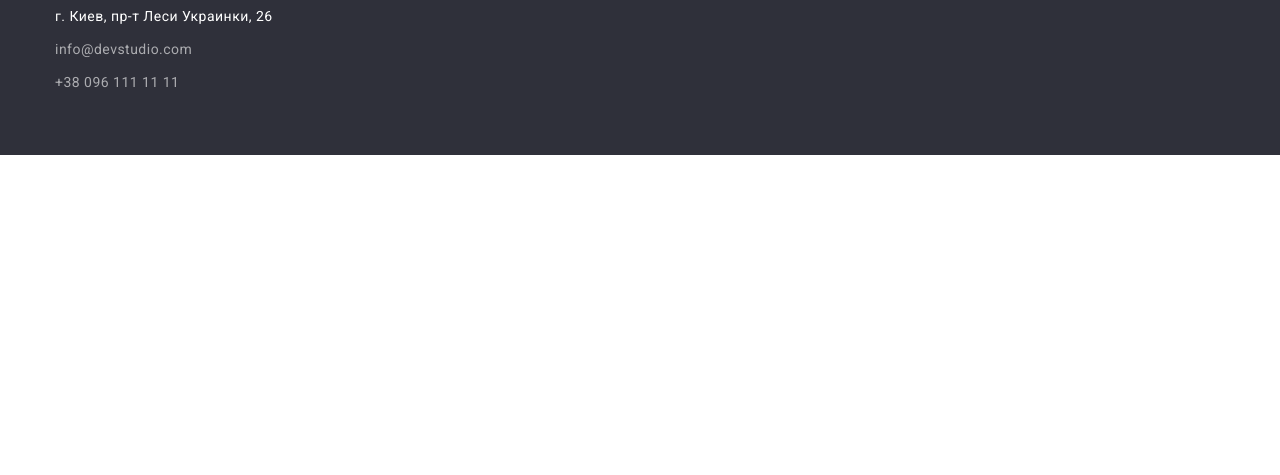
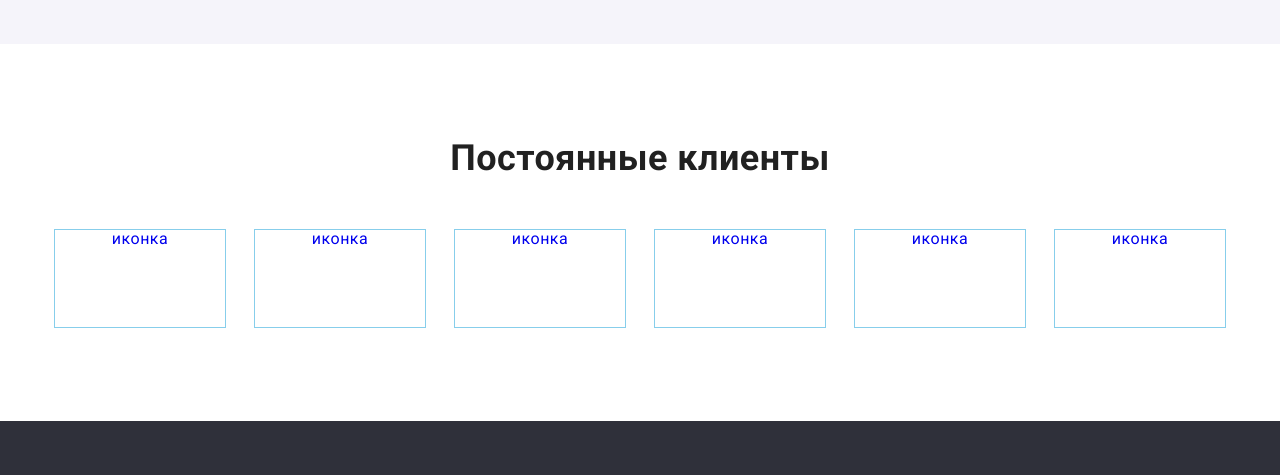
Before and after one commit to AlexabderFed/goit-markup-hw-04, a plain HTML site: page index.html in a window 1280 px wide. Shown: the part 2200-2675 px from the top of the page. Before the commit the page ends 2355 px from the top, so only its background shows below. Drawn offline with nearby package versions, Linux system fonts and the light colour scheme.

```diff
--- a/css/styles.css
+++ b/css/styles.css
@@ -276,6 +276,32 @@
   margin-right: 0;
 }
 
+.advantage-list .item::before {
+  content: "";
+  margin-bottom: 30px;
+  display: block;
+  height: 120px;
+  background-color: var(--employees-bcg-color);
+  background-repeat: no-repeat;
+  background-position: center;
+}
+
+.advantage-list .icon-antenna::before {
+  background-image: url(../images/antenna.svg);
+}
+
+.advantage-list .icon-clock::before {
+  background-image: url(../images/clock.svg);
+}
+
+.advantage-list .icon-diagram::before {
+  background-image: url(../images/diagram.svg);
+}
+
+.advantage-list .icon-astronaut::before {
+  background-image: url(../images/astronaut.svg);
+}
+
 /* Заголовок */
 .advantage-title {
   color: var(--title-text-color);
@@ -378,6 +404,40 @@
   font-size: 16px;
   line-height: 1.18;
   text-align: center;
+}
+
+/* Секция наши постоянные клиенты */
+.regular-customers {
+  padding-top: 94px;
+  padding-bottom: 94px;
+}
+.customers-title {
+  color: var(--title-text-color);
+  font-weight: 700;
+  font-size: 36px;
+  line-height: 1.16;
+  text-align: center;
+  margin-bottom: 50px;
+}
+.customers-list {
+  display: flex;
+}
+
+.customers-list .item-icon {
+  flex-basis: calc(100% / 6);
+  margin-right: var(--primery-gap);
+  width: 170px;
+  height: 97px;
+  outline: 1px solid skyblue;
+  text-align: center;
+}
+.customers-list .item-icon:last-child {
+  margin-right: 0px;
+}
+
+.item-icon .link {
+  display: block;
+  text-decoration: none;
 }
 
 /* Футер */
--- a/index.html
+++ b/index.html
@@ -44,16 +44,16 @@
             <!--Скрытый заголовок-->
         <h2 class="visually-hidden">Наши преимущества</h2>
             <ul class="advantage-list list">
-                <li class="item">
+                <li class="item icon-antenna">
                     <h3 class="advantage-title">Внимание к деталям</h3>
                     <p class="advantage-text">Идейные соображения, а также начало повседневной работы по формированию позиции.</p></li>
-                <li class="item">
+                <li class="item icon-clock">
                     <h3 class="advantage-title">Пунктуальность</h3>
                     <p class="advantage-text">Задача организации, в особенности же рамки и место обучения кадров влечет за собой.</p></li>
-                <li class="item">
+                <li class="item icon-diagram">
                     <h3 class="advantage-title">Планирование</h3>
                     <p class="advantage-text">Равным образом консультация с широким активом в значительной степени обуславливает.</p></li>
-                <li class="item">
+                <li class="item icon-astronaut">
                     <h3 class="advantage-title">Современные технологии</h3>
                     <p class="advantage-text">Значимость этих проблем настолько очевидна, что реализация плановых заданий.</p></li>
                 </ul>
@@ -121,6 +121,31 @@
                 </ul>
             </div>
         </section>
+        <section class="regular-customers">
+            <div class="conteiner">
+                <h2 class="customers-title">Постоянные клиенты</h2>
+            <ul class="customers-list list">
+                <li class="item-icon">
+                    <a class="link" href="/">иконка</a>
+                </li>
+                <li class="item-icon">
+                    <a class="link" href="/">иконка</a>
+                </li>
+                <li class="item-icon">
+                    <a class="link" href="/">иконка</a>
+                </li>
+                <li class="item-icon">
+                    <a class="link" href="/">иконка</a>
+                </li>
+                <li class="item-icon">
+                    <a class="link" href="/">иконка</a>
+                </li>
+                <li class="item-icon">
+                    <a class="link" href="/">иконка</a>
+                </li>
+            </ul>
+            </div>
+        </section>
     </main>
 
     <!-- Подвал страницы -->
```
Also changed, not shown: images/antenna.svg (added), images/astronaut.svg (added), images/clock.svg (added), images/diagram.svg (added).
